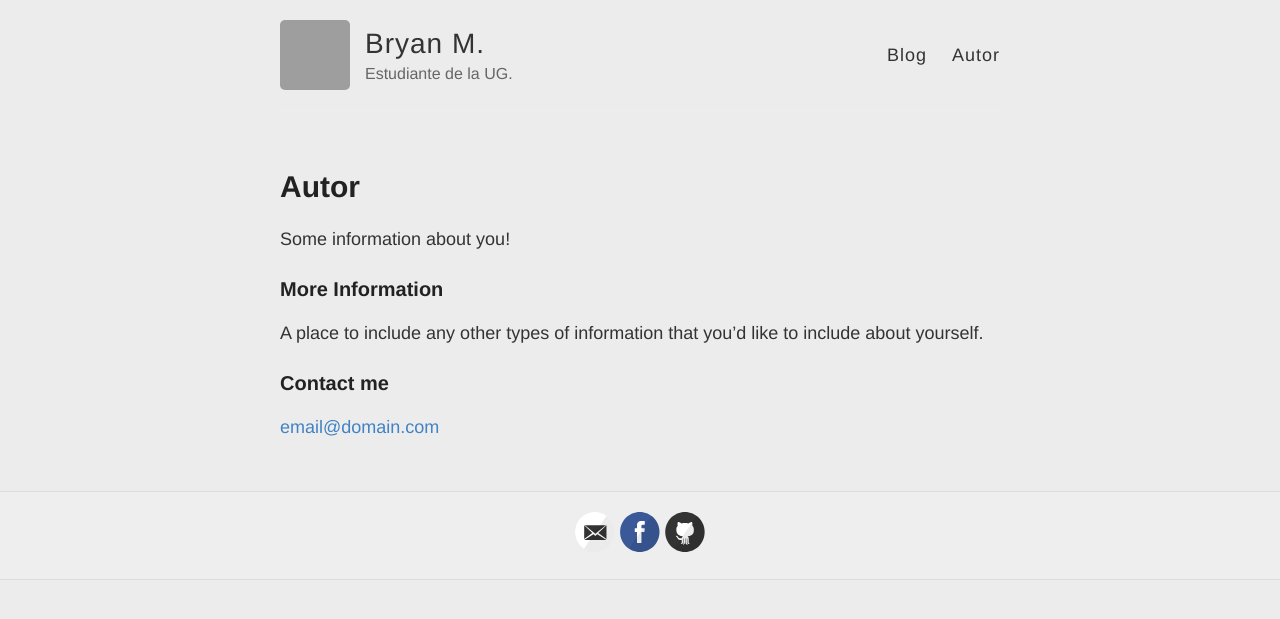
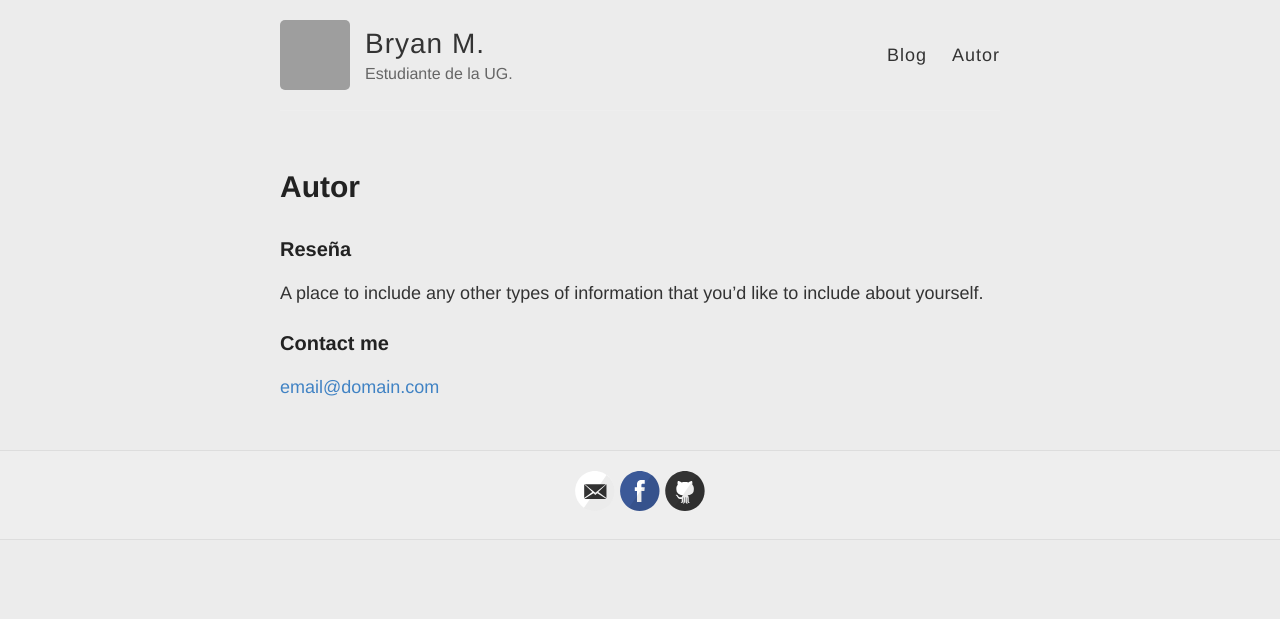
Before and after one commit to bryanjosemurillocamacho/bryanjosemurillocamacho.github.io, a Jekyll site: the page built from about.md, in a window 1280 px wide. Shown: the top 619 px of the page. Built offline with Jekyll 4.4.1, drawn with Linux system fonts in a browser that asks for light colours; grey boxes are pictures that could not be loaded.

Commit message:
Update about.md

```diff
--- a/about.md
+++ b/about.md
@@ -4,9 +4,7 @@ title: Autor
 permalink: /autor/
 ---
 
-Some information about you!
-
-### More Information
+### Reseña
 
 A place to include any other types of information that you'd like to include about yourself.
 
```
